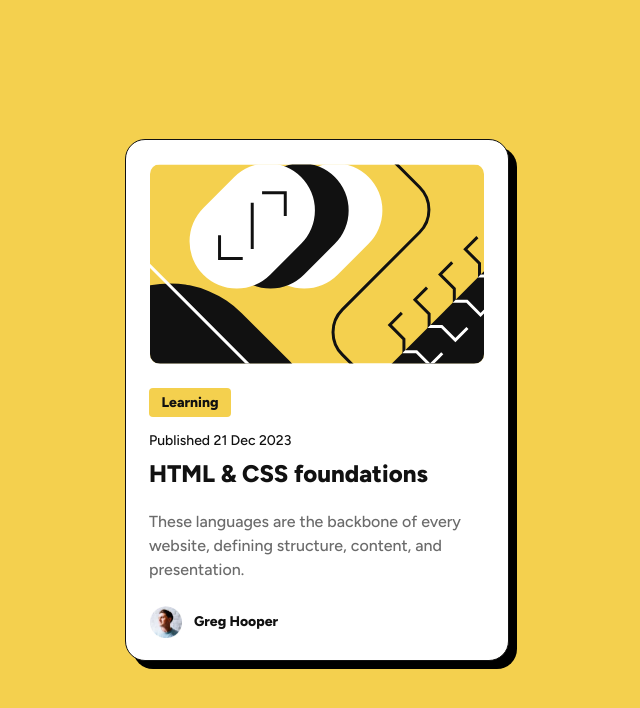
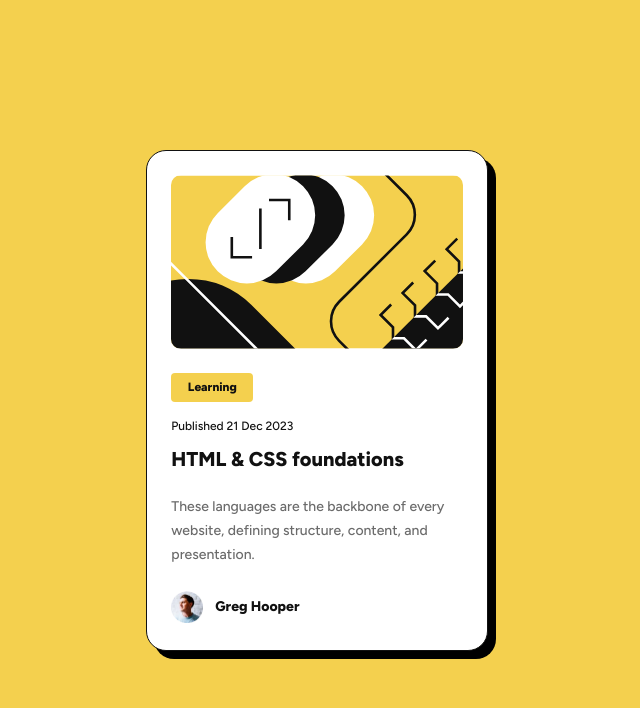
Before and after one commit to D-One-Dev/frontendMentorBlogCard, a plain HTML site: page index.html in a window 1280 px wide. Shown: the whole page, without its empty margins (323-963 px from the left). Drawn offline with Linux system fonts and the light colour scheme.

Commit message:
Added adaptive scaling

```diff
--- a/styles.css
+++ b/styles.css
@@ -22,8 +22,12 @@ body {
 }
 
 .main-panel {
-  width: 384px;
-  height: 522px;
+  width: 26.67vw;
+  max-width: 384px;
+  min-width: 327px;
+  height: 54.38vh;
+  max-height: 522px;
+  min-height: 501px;
   background-color: white;
   border: 1px solid var(--gray-950);
   border-radius: 20px;
@@ -38,14 +42,14 @@ body {
 }
 
 .article-illustration {
-  height: 200px;
-  width: auto;
+  width: calc(100% - 48px);
+  height: auto;
   border-radius: 10px;
   margin-top: 24px;
 }
 
 .main-panel-contents {
-  width: 336px;
+  width: calc(100% - 48px);
   height: 194px;
   margin-top: 24px;
 }
@@ -60,6 +64,10 @@ body {
   display: flex;
   align-items: center;
   justify-content: center;
+
+  @media (max-width: 1280px) {
+    font-size: 12px;
+  }
 }
 
 .publish-date {
@@ -68,23 +76,35 @@ body {
   margin-top: 12px;
   font-weight: 500;
   font-size: 14px;
+
+  @media (max-width: 1280px) {
+    font-size: 12px;
+  }
 }
 
 .article-title {
-  width: 336px;
+  width: 100%;
   height: 36px;
   margin-top: 12px;
   font-weight: 800;
   font-size: 24px;
+
+  @media (max-width: 1280px) {
+    font-size: 20px;
+  }
 }
 
 .article-description {
-  width: 336px;
+  width: 100%;
   height: 72px;
   margin-top: 12px;
   font-weight: 500;
   font-size: 16px;
   color: var(--gray-500);
+
+  @media (max-width: 1280px) {
+    font-size: 14px;
+  }
 }
 
 .author-info {
```
